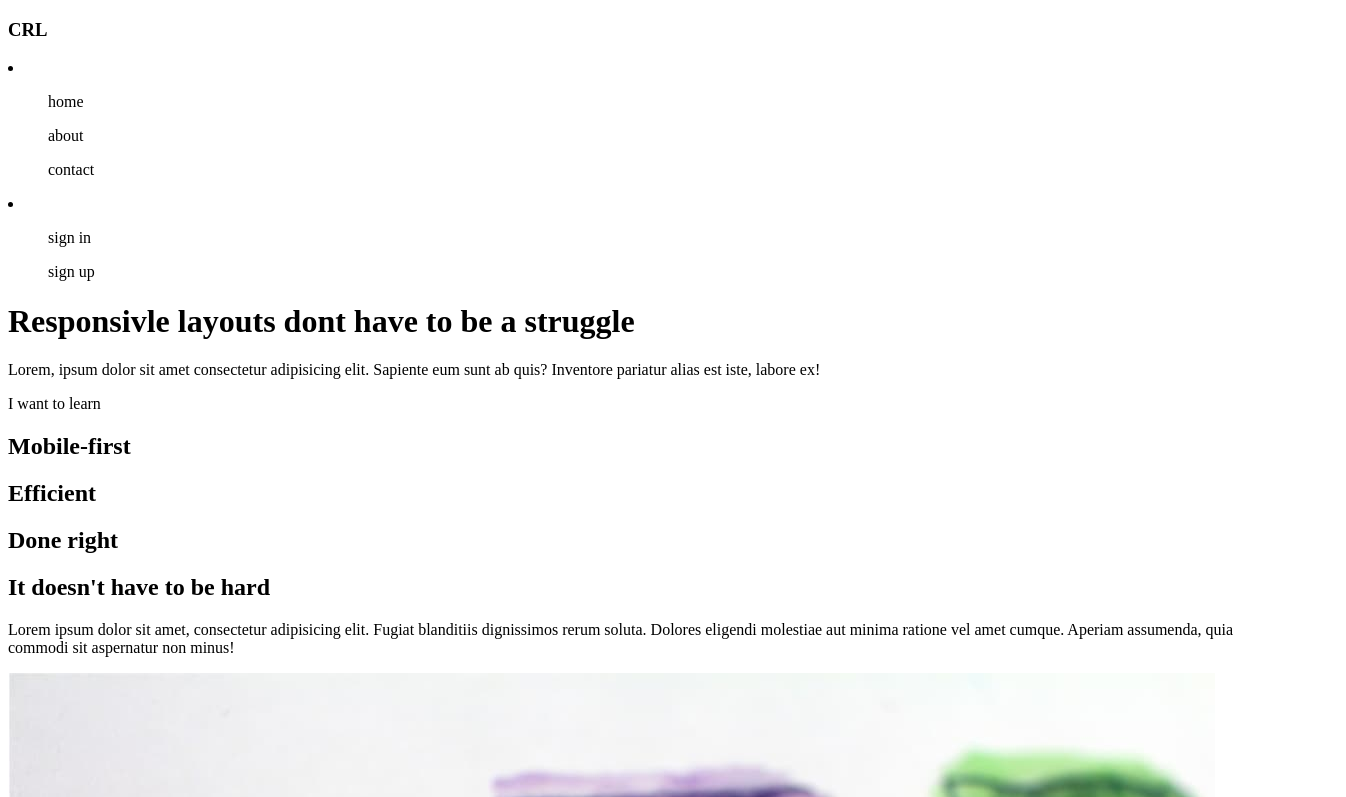
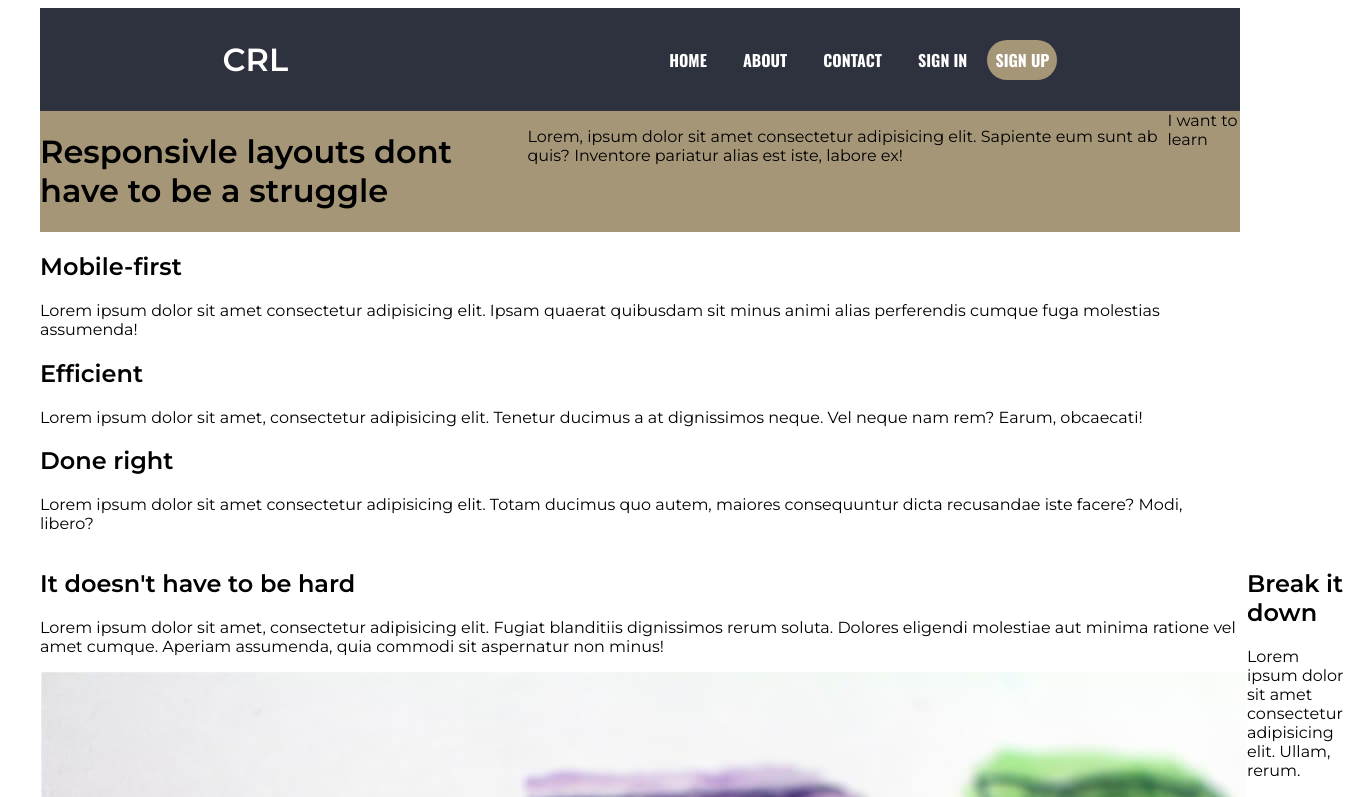
Before and after one commit to AlicjaCrave/final-challenge, a plain HTML site: page index.html in a window 1280 px wide. Shown: the top 797 px of the page, 1346 px wide, since content can reach past the window. Drawn offline with nearby package versions, Linux system fonts and the light colour scheme.

Commit message:
nav looks ok

```diff
--- a/index.html
+++ b/index.html
@@ -16,18 +16,18 @@
 </head>
 
 <body>
-    <nav>
+    <div class="container">
+        <nav class="nav">
+
             <h3 class="logo">CRL</h3>
+            <div class="primary-list">
+                <a href="#">home</a>
+                <a href="#">about</a>
+                <a href="#">contact</a>
+                <a href="#">sign in</a>
+                <a class="button" href="#">sign up</a>
+            </div>
 
-        <li class="primary-list">
-            <ul>home</ul>
-            <ul>about</ul>
-            <ul>contact</ul>
-        </li>
-        <li class="secondary-list">
-            <ul>sign in</ul>
-            <ul>sign up</ul>
-        </li>
         </nav>
         <div class="hero">
 
@@ -44,11 +44,14 @@
         </div>
         <section class="one">
             <h2>Mobile-first</h2>
-        <p></p>
+            <p>Lorem ipsum dolor sit amet consectetur adipisicing elit. Ipsam quaerat quibusdam sit minus animi alias
+                perferendis cumque fuga molestias assumenda!</p>
             <h2>Efficient</h2>
-        <p></p>
+            <p>Lorem ipsum dolor sit amet, consectetur adipisicing elit. Tenetur ducimus a at dignissimos neque. Vel
+                neque nam rem? Earum, obcaecati!</p>
             <h2>Done right</h2>
-        <p></p>
+            <p>Lorem ipsum dolor sit amet consectetur adipisicing elit. Totam ducimus quo autem, maiores consequuntur
+                dicta recusandae iste facere? Modi, libero?</p>
         </section>
 
         <section class="two">
@@ -58,7 +61,8 @@
                     Dolores eligendi molestiae aut minima ratione vel amet cumque. Aperiam assumenda, quia commodi sit
                     aspernatur non minus!</p>
                 <img src="the-image.jpg" alt="wireframes colored" class="wireframe">
-            <p>Lorem ipsum dolor sit, amet consectetur adipisicing elit. Assumenda corporis, nemo quae sapiente earum
+                <p>Lorem ipsum dolor sit, amet consectetur adipisicing elit. Assumenda corporis, nemo quae sapiente
+                    earum
                     sunt illo quisquam facere soluta accusantium.</p>
             </div>
             <div class="col">
@@ -77,7 +81,7 @@
                 </div>
             </div>
         </section>
-    <footer>
+        <footer class="footer">
             <h2 class="footer-h2">Just scratching the surface</h2>
             <div class="footer-information">
                 <div class="about">
@@ -112,6 +116,7 @@
                 </div>
             </div>
         </footer>
+    </div>
 
 </body>
 
--- a/style.css
+++ b/style.css
@@ -0,0 +1,85 @@
+:root{
+    --darkest-color: #2E323F;
+    --dark-color: #3B4050;
+    --middle-color: #6F737F;
+    --bright-color: #FFFFFF;
+    --accent-color: #A59678;
+
+    --main-font:'Montserrat', sans-serif;
+    --accent-font: 'Oswald', sans-serif;
+}
+
+.container{
+    max-width: 1200px;
+    margin: auto;
+    font-family: var(--main-font);
+}
+.nav{
+    display: flex;
+    background-color: #2E323F;
+    color: var(--bright-color);
+    justify-content: space-around;
+    align-items: center;
+}
+.primary-list a{
+    display: flex;
+    color: var(--bright-color);
+    text-decoration: none;
+    text-transform: uppercase;
+    display: inline;
+    padding: 1rem;
+    font-family: var(--accent-font);
+    font-weight: bold;
+}
+
+.logo{
+    font-weight: bold;
+    font-size: 2rem;
+}
+
+.primary-list .button {
+    background-color: var(--accent-color);
+    border-radius: 20px;
+    padding: 0.5rem;
+}
+
+.hero{
+    background-color: var(--accent-color);
+    display: flex;
+}
+
+.hero-h1{
+
+}
+.hero-text{
+
+}
+.hero-button{
+
+}
+.one{
+
+}
+.one h2 {
+
+}
+
+.one p{
+
+}
+
+.two{
+    display: flex;
+    background-color: var(--bright-color);
+}
+
+.footer{
+    display: flex;
+}
+
+.footer-h2{
+
+}
+.footer h3{
+
+}
```
Lines whose indentation alone changed are shown as unchanged.
